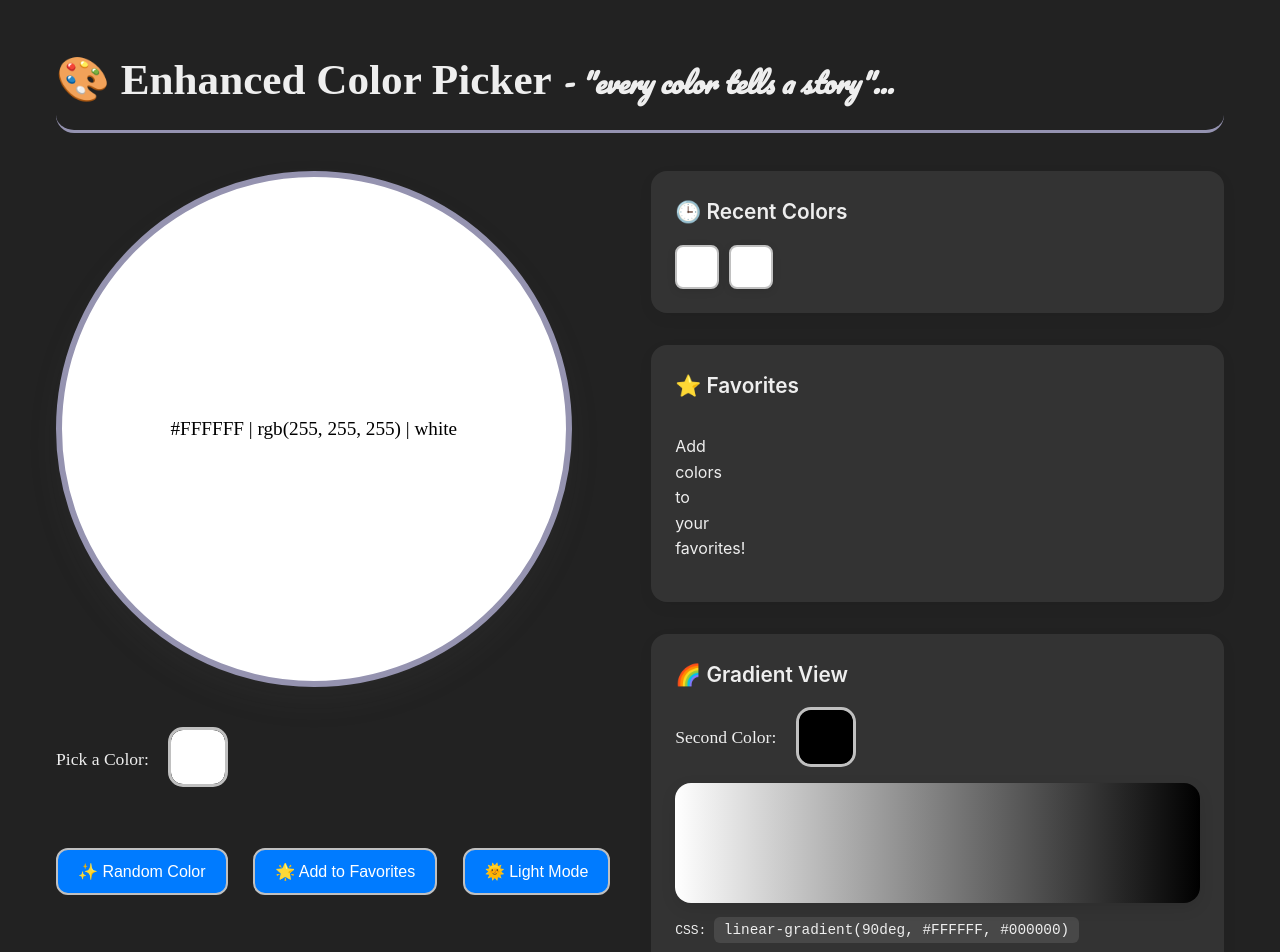
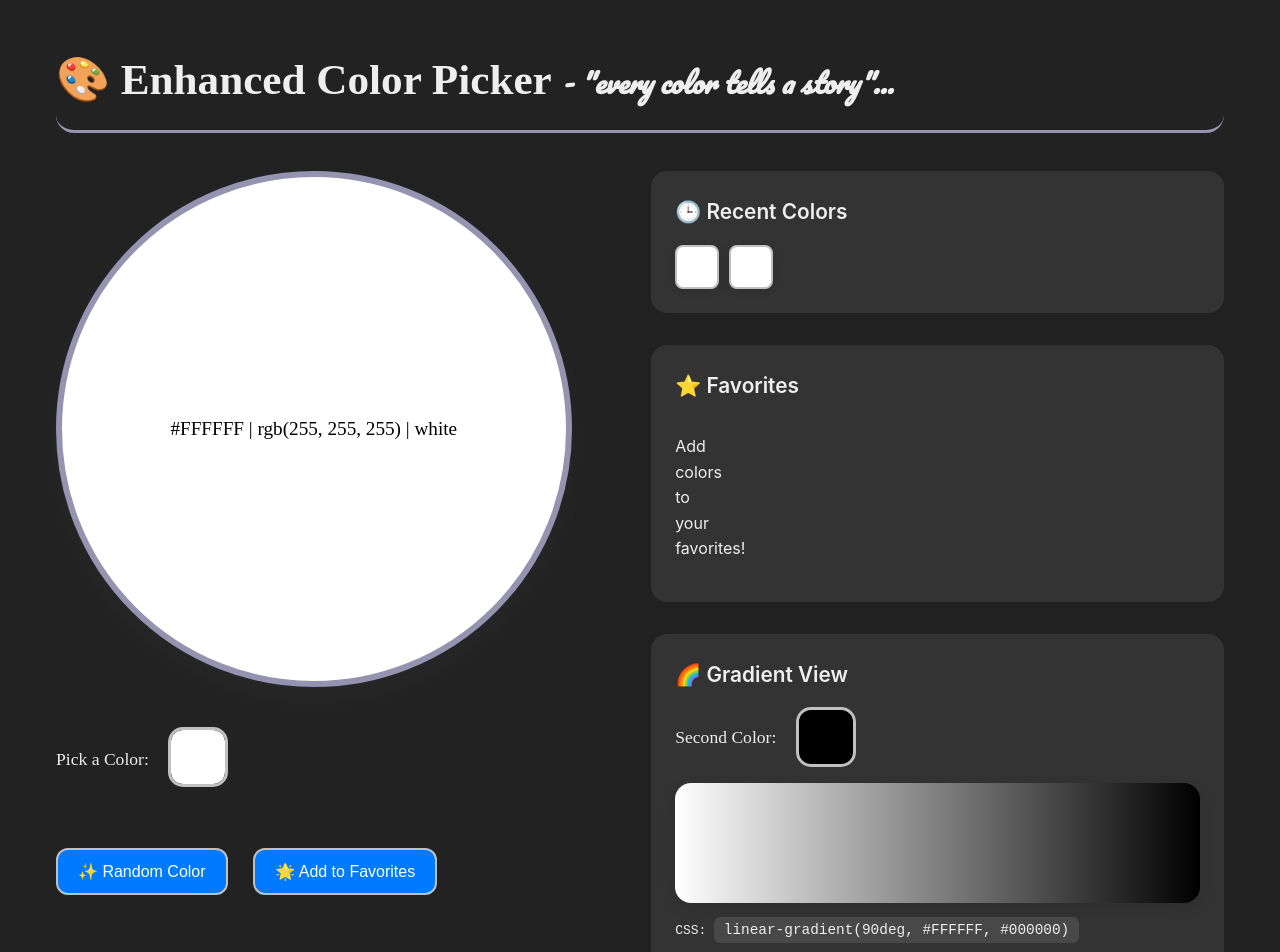
Before and after one commit to iamyosh/Enhanced-Color-Picker-Application, a React (Vite) app: page / in a window 1280 px wide. Shown: the top 952 px of the page. Built offline with nearby package versions, Linux system fonts and the light colour scheme.

Commit message:
dark mode toggling button removed

```diff
--- a/src/ColorPicker.jsx
+++ b/src/ColorPicker.jsx
@@ -78,9 +78,7 @@ function ColorPicker(){
                     <button onClick={toggleFavorites}>
                         {favorites.includes(color) ? '⭐ Remove from Favorites' : '🌟 Add to Favorites'}
                     </button>
-                    <button onClick={() => setDarkMode(!darkMode)}>
-                        {darkMode ? '🌞 Light Mode' : '🌙 Dark Mode'}
-                    </button>
+
                 </div>
             </div>
 
```
